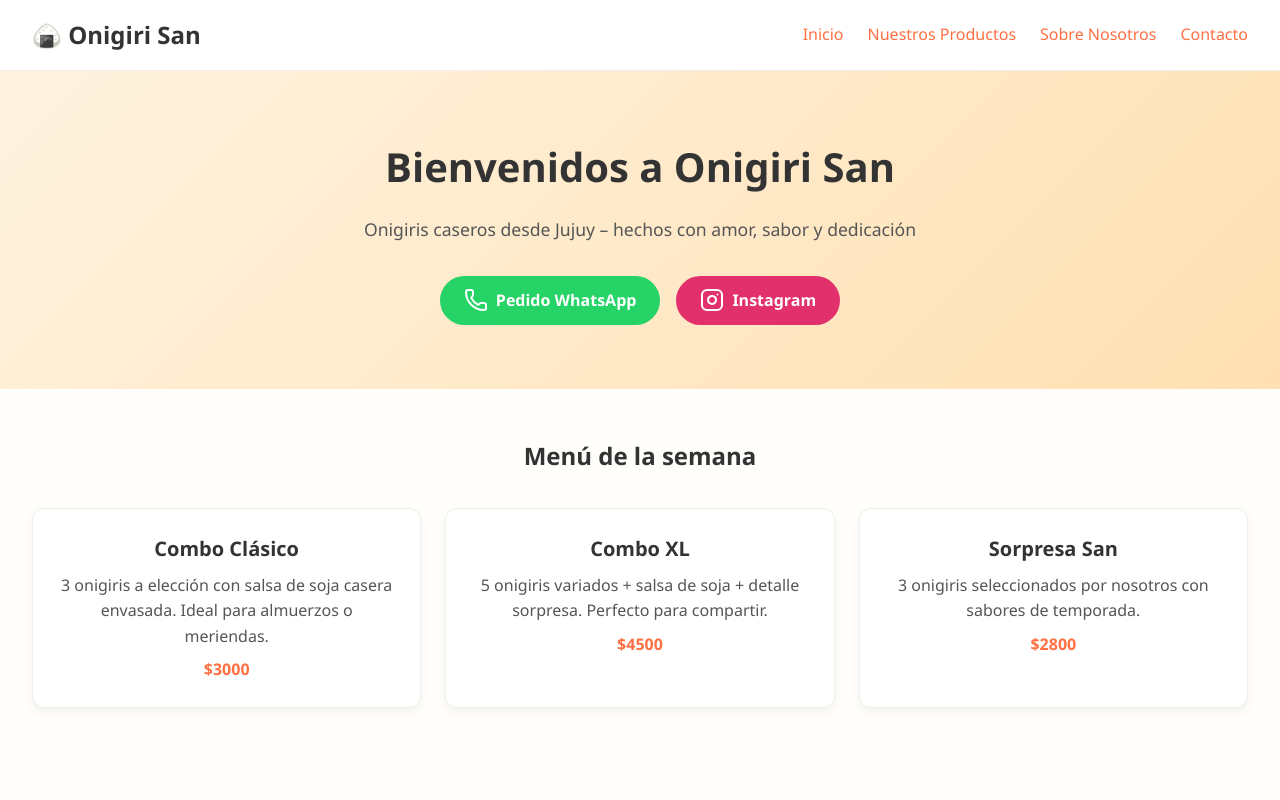
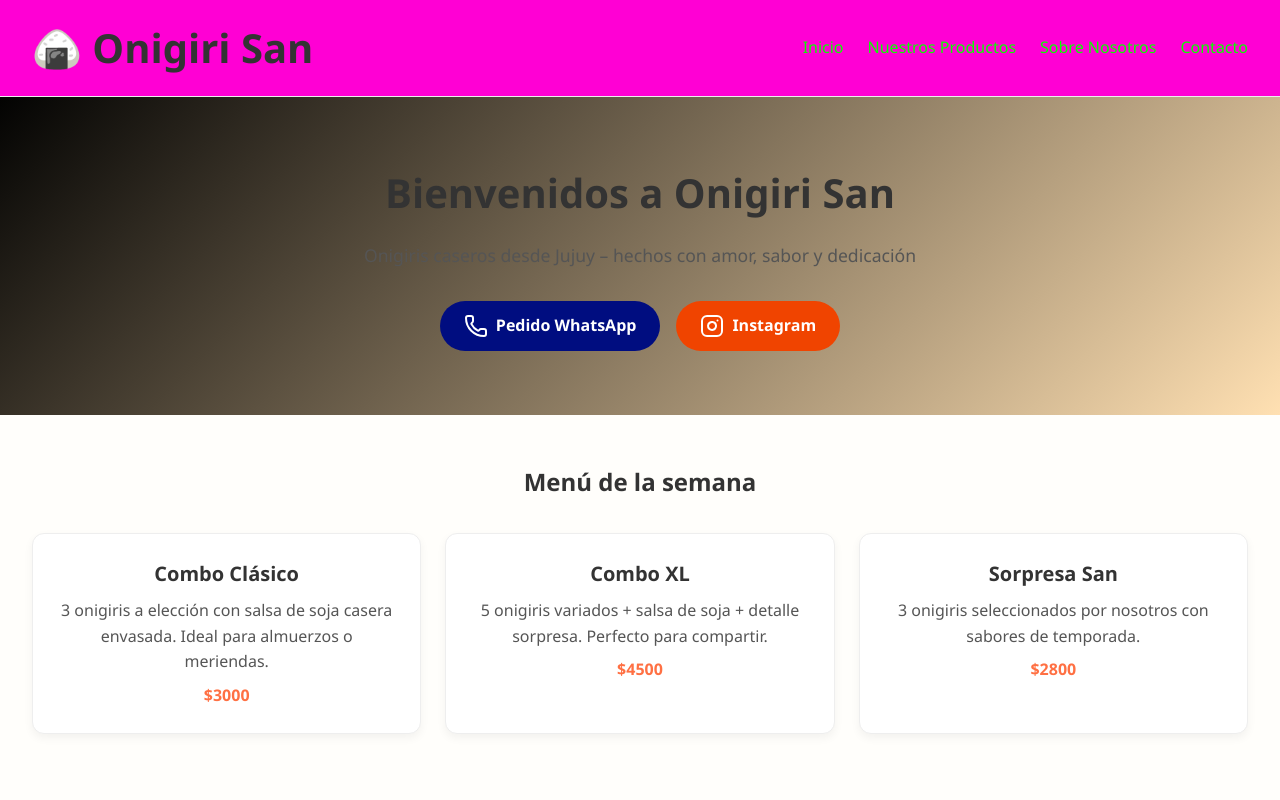
Before and after one commit to Esteban015/onigiri-san, a React (Vite) app: page / in a window 1280 px wide. Shown: the top 800 px of the page. Built offline with nearby package versions, Linux system fonts and the light colour scheme.

Commit message:
Testing visual 6

```diff
--- a/src/index.css
+++ b/src/index.css
@@ -18,7 +18,7 @@ a {
 }
 
 .navbar {
-  background-color: #ffffff;
+  background-color: #ff00d4;
   display: flex;
   justify-content: space-between;
   align-items: center;
@@ -30,14 +30,14 @@ a {
 }
 
 .logo {
-  font-size: 1.5rem;
+  font-size: 2.5rem;
   font-weight: bold;
 }
 
 .nav-links a {
   margin-left: 1.5rem;
   font-weight: 500;
-  color: #ff7043;
+  color: #09ff00;
   transition: color 0.3s;
 }
 
@@ -46,9 +46,9 @@ a {
 }
 
 .hero {
-  padding: 4rem 2rem;
+  padding: 4rem 4rem;
   text-align: center;
-  background: linear-gradient(135deg, #fff3e0, #ffe0b2);
+  background: linear-gradient(135deg, #030302, #ffe0b2);
 }
 
 .hero h1 {
@@ -81,17 +81,17 @@ a {
 }
 
 .btn.whatsapp {
-  background-color: #25d366;
+  background-color: #000d80;
   color: white;
 }
 
 .btn.instagram {
-  background-color: #e1306c;
+  background-color: #f04400;
   color: white;
 }
 
 .btn.whatsapp:hover {
-  background-color: #1ebe5b;
+  background-color: #029138;
 }
 
 .btn.instagram:hover {
@@ -159,5 +159,5 @@ a {
   padding: 2rem;
   font-size: 0.9rem;
   color: #777;
-  border-top: 1px solid #eee;
+  border-top: 1px solid #550047;
 }
```
